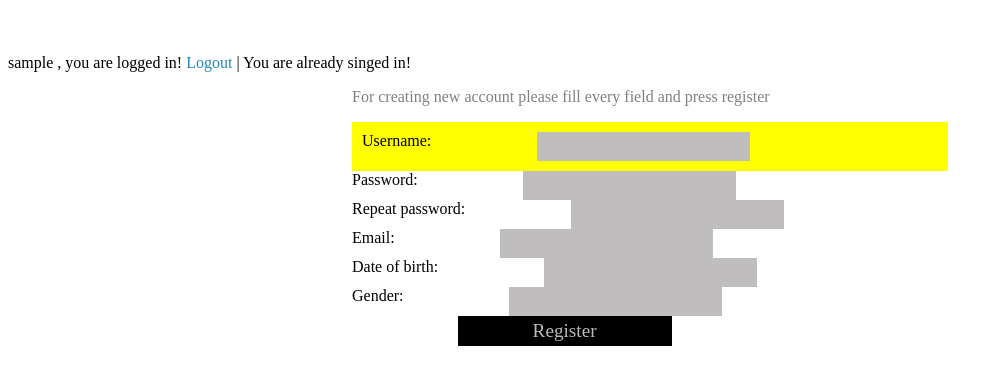
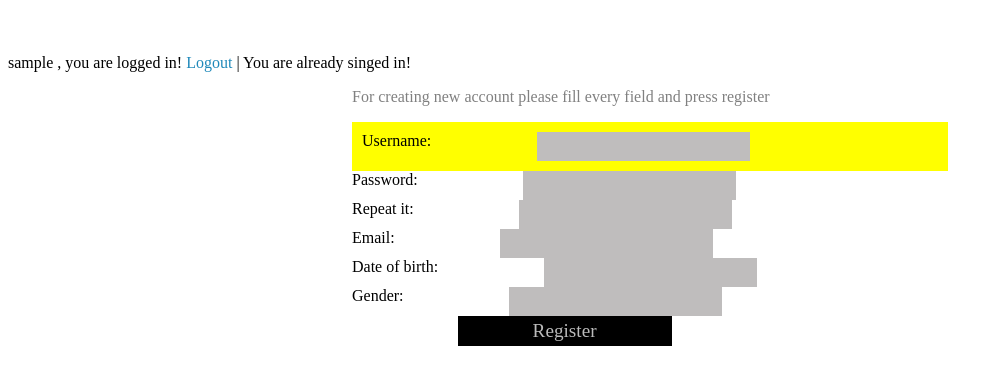
Before and after one commit to qyqax/Events, a PHP site: page /register.php in a window 1280 px wide. Shown: the part 189-574 px from the top of the page, without its empty margins (0-1003 px from the left). Run offline with PHP 8.4, Linux system fonts and the light colour scheme; the visitor is signed in with stand-in values (Sample User, id 1); data comes from the database, SQL or seed files in the repository.

Commit message:
Update register.php

```diff
--- a/register.php
+++ b/register.php
@@ -99,7 +99,7 @@ if(!loggedin()){
             <div style="clear:both"></div>
         </div>
         <div>
-            <label>Repeat password:</label><input type="password" name="password_again" >
+            <label>Repeat it:</label><input type="password" name="password_again" >
             <div style="clear:both"></div>
         </div>
         <div>
```
